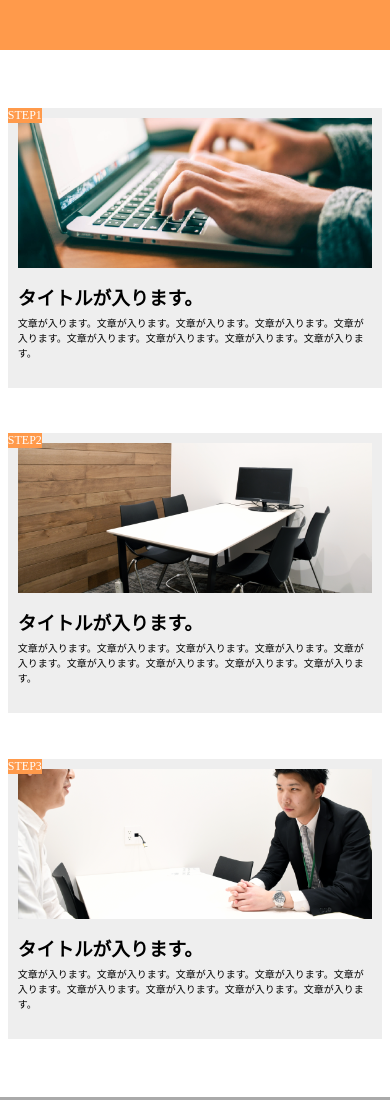
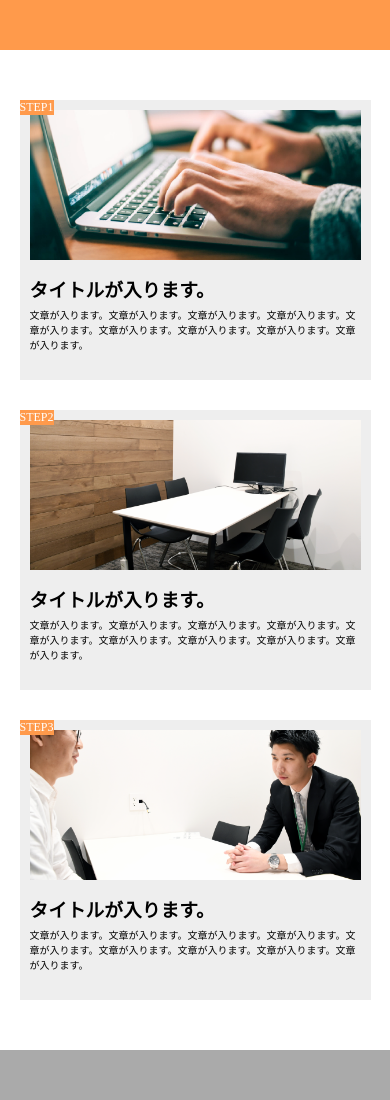
Before and after one commit to odajunpei/-1, a plain HTML site: page 課題問題1/index.html in a window 390 px wide. Drawn offline with Linux system fonts and the light colour scheme.

Commit message:
[Fix]レスポンシブ対応時の要素幅と余白の修正

```diff
--- a/課題問題1/style.css
+++ b/課題問題1/style.css
@@ -121,19 +121,17 @@ footer {
   main {
     display: block;
     max-width: 768px;
-    margin-top: 50px;
-    margin-bottom: 50px;
   }
 
   .contentsbox1 {
-    background-position: center;
-    padding: 2%;
-    margin-bottom: 30px;
+    padding-top: 50px;
+    padding-left: 5%;
+    padding-right: 5%;
+    padding-bottom: 30px;
   }
 
   .contents1 {
     width: 100%;
-    background-position: center;
   }
 
   .contents-image1 {
@@ -142,9 +140,10 @@ footer {
   }
 
   .contentsbox2 {
-    background-position: center;
-    padding: 2%;
-    margin-bottom: 30px;
+    padding-top: 0%;
+    padding-left: 5%;
+    padding-right: 5%;
+    padding-bottom: 30px;
   }
 
   .contents2 {
@@ -159,8 +158,10 @@ footer {
   }
 
   .contentsbox3 {
-    background-position: center;
-    padding: 2%;
+    padding-top: 0%;
+    padding-left: 5%;
+    padding-right: 5%;
+    padding-bottom: 50px;
   }
 
   .contents3 {
```
